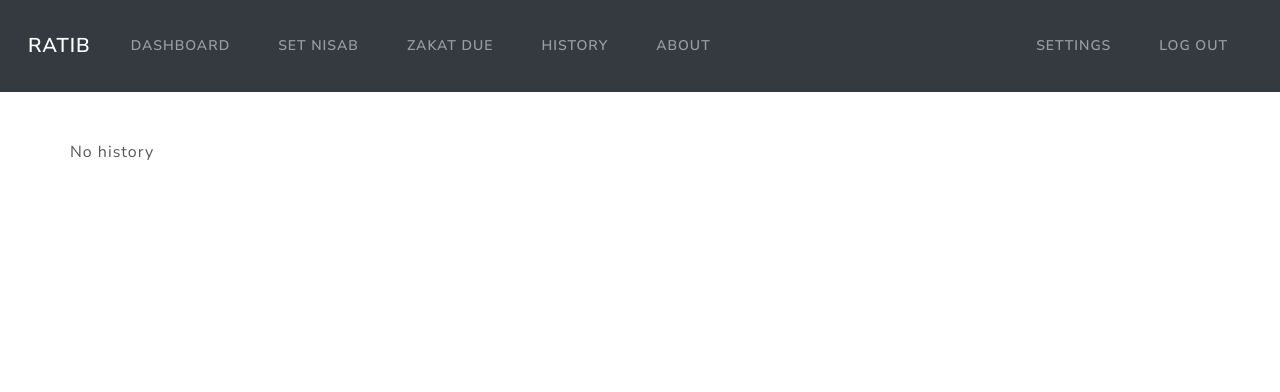
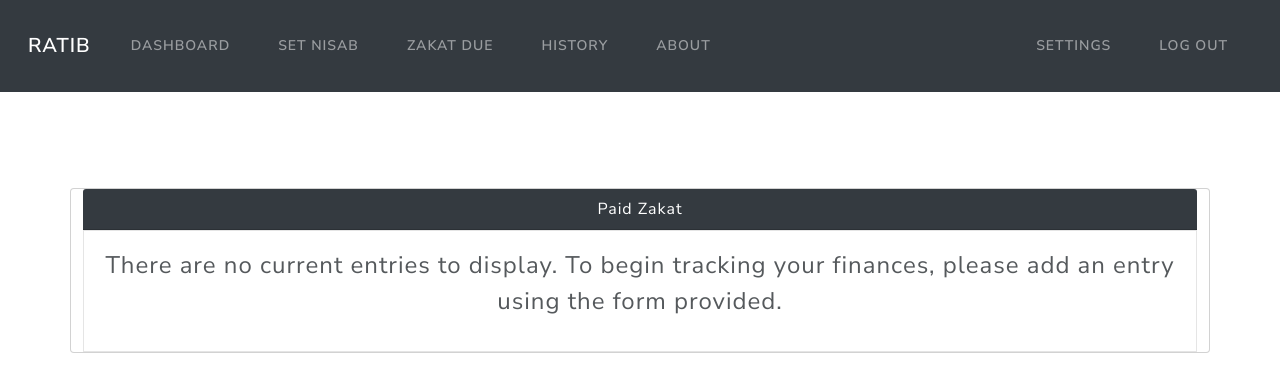
Before and after one commit to faisalsherif7/CS50-final-project, a Flask app: page /history in a window 1280 px wide. Shown: the top 392 px of the page. Run offline with Flask 3, Linux system fonts and the light colour scheme; a user stored in the database is signed in; some libraries are stand-ins or nearby versions.

Commit message:
/update_income now works. Also bug fixes .

```diff
--- a/app.py
+++ b/app.py
@@ -499,6 +499,7 @@ def change_password():
     flash('Password changed successfully!', 'success')
     return redirect('/settings')
 
+
 @app.route('/update_untracked', methods=["POST"])
 @login_required
 def update_untracked():
@@ -550,6 +551,7 @@ def update_untracked():
             session.add(change_table)
             session.delete(income)
             session.commit()
+            break
 
         # If not reached nisab yet, delete the income entry from untracked income table after including the amount into the 'total' variable, and continue loop
         else:
@@ -560,7 +562,7 @@ def update_untracked():
 
     # Loop through each entry and add it to the Income table
     for untracked_income in untracked_incomes:
-        income = Income(date=untracked_income.date, amount=untracked_income.amount, user_id=userid, due_amount= (2.5/100 * int(total)), due_date=plus_one_hijri(income.date))
+        income = Income(date=untracked_income.date, amount=untracked_income.amount, user_id=userid, due_amount= (2.5/100 * int(untracked_income.amount)), due_date=plus_one_hijri(untracked_income.date))
         session.add(income)
         session.commit()
 
@@ -569,10 +571,55 @@ def update_untracked():
     flash('Entry updated successfully. You have now crossed the nisab threshold and your income is being tracked for zakat.', 'success')
     return jsonify(response_data)
 
+
 @app.route('/update_income', methods=["POST"])
 @login_required
-def update_untracked():
-    return
+def update_income():
+
+    # Get the form data into variables
+    income_id = request.form.get('income_id')
+    date_input = request.form.get('date')
+    income = request.form.get('income')
+    date = datetime.strptime(date_input, '%Y-%m-%d')
+    userid = flasksession.get("user_id")
+
+    if not isfloat(income):
+        response_data = {'message': 'Please enter valid amount!'}
+        flash('Please enter valid amount!', 'danger')
+        return jsonify(response_data)
+
+    # Get nisab
+    nisab = session.query(Nisab).filter_by(user_id=userid).first()
+
+    # Update database
+    entry = session.query(Income).get(income_id)
+    entry.date = date
+    entry.amount = income
+    session.commit()
+
+    # Take action based on nisab
+    total_now = session.query(func.sum(Income.amount)).filter_by(user_id=userid).scalar()
+
+    # If still above nisab, update and do nothing
+    if total_now >= nisab.amount:
+        response_data = {'message': 'Entry updated successfully'}
+        flash('Entry updated successfully. You savings still cross the nisab threshold and your income is being tracked for zakat.', 'success')
+        return jsonify(response_data)
+
+    # If it goes below nisab, change tables
+    query = session.query(Income).filter_by(user_id=userid).order_by(Income.date).all()
+    nisab.nisab_reached = False
+    for income in query:
+        change_table = Untracked_Income(date=income.date, amount=income.amount, user_id=userid)
+        session.add(change_table)
+        session.delete(income)
+        session.commit()
+
+    # Send JSON response
+    response_data = {'message': 'Entry updated successfully'}
+    flash('Entry updated successfully. You savings have dipped below nisab and are now not being tracked.', 'success')
+    return jsonify(response_data)
+
 
 
 # SQLAlchemy - Flask removes database sessions at end of request
--- a/static/main.js
+++ b/static/main.js
@@ -82,17 +82,12 @@ $(income_table).on('click', 'button#modify-button', (event) => {
   const currentDate = row.cells[0].textContent;
   const currentIncome = row.cells[1].textContent;
 
-  // Hide headers
-  const dueDateHeader = document.getElementById('due-date-header');
-  const dueAmountHeader = document.getElementById('due-amount-header');
-  dueDateHeader.style.display = 'none';
-  dueAmountHeader.style.display = 'none';
-
-
   // Replace the row's HTML with two input fields and a submit button
   const formHTML = `
-    <td><input type="date" class="form-control" name="date" id="date-input" value="${currentDate}"></td>
-    <td><input type="text" class="form-control" name="income" id="income-input" value="${currentIncome.replace('$','')}"></td>
+    <td><input type="date" class="form-control mx-auto" name="date" id="date-input" value="${currentDate}"></td>
+    <td><input type="text" class="form-control mx-auto" name="income" id="income-input" value="${currentIncome.replace('$','')}"></td>
+    <td>${row.cells[2].textContent}</td>
+    <td>${row.cells[3].textContent}</td>
     <td>
       <button class="btn btn-success" type="button" id="save-button">Save</button>
       <button class="btn btn-danger" type="button" id="cancel-button">Cancel</button>
@@ -106,8 +101,6 @@ $(income_table).on('click', 'button#modify-button', (event) => {
 
     // Show rows as before, and show hidden headers
     row.innerHTML = originalRowHTML;
-    dueDateHeader.style.display = 'table-cell';
-    dueAmountHeader.style.display = 'table-cell';
 
   });
 
--- a/templates/history.html
+++ b/templates/history.html
@@ -32,7 +32,15 @@
 
 {% else %}
 
-No history
+<div class="card justify-content-center mt-5">
+    <div class="card-header bg-dark text-center text-white">Paid Zakat</div>
+    <div class="card-body bg-light text-center">
+        <p class="fs-3">
+            There are no current entries to display.
+            To begin tracking your finances, please add an entry using the form provided.
+        </p>
+    </div>
+</div>
 
 {% endif %}
 
```
Also changed, not shown: zakat.db, 1 other file.
